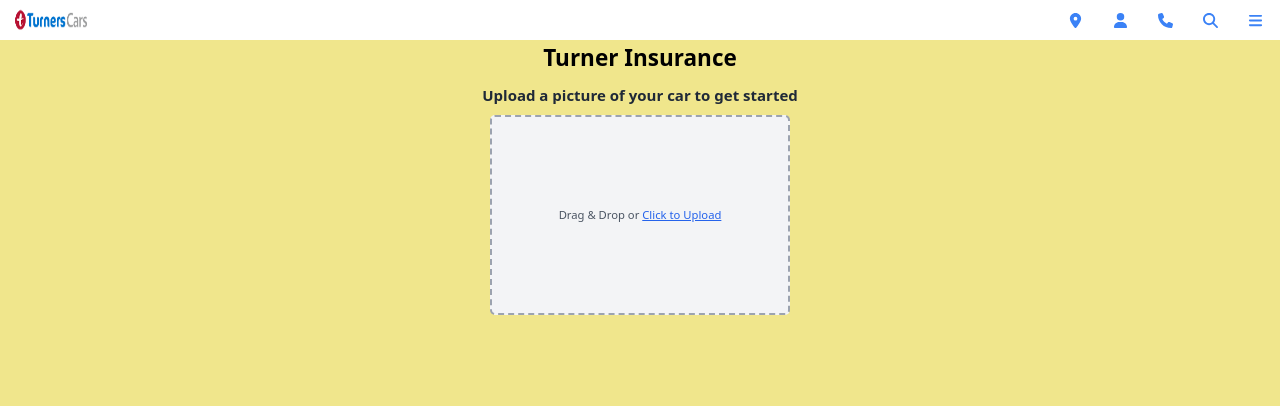
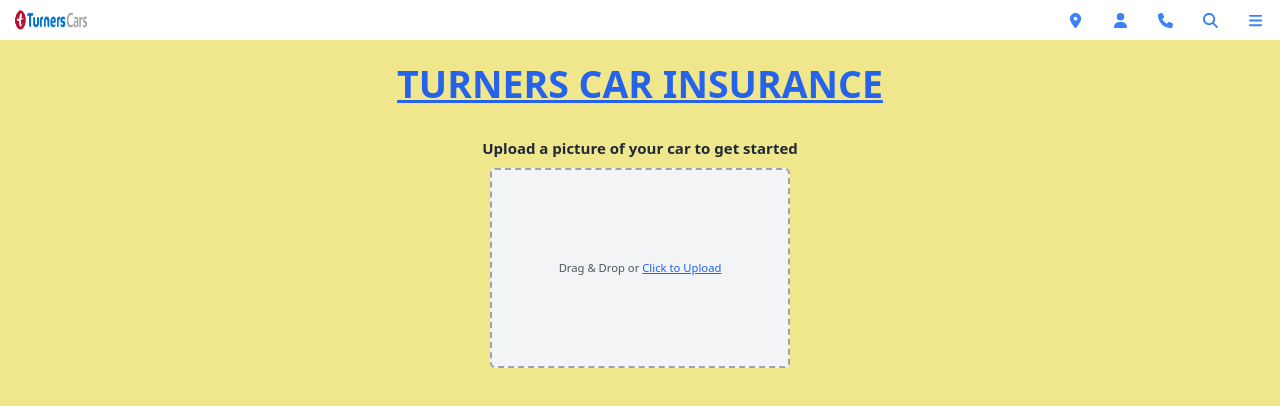
Before and after one commit to Safdari10/Car-Insurance-Estimator, a React (Vite) app in the folder client/: page / in a window 1280 px wide. Shown: the top 406 px of the page. Built offline with nearby package versions, Linux system fonts and the light colour scheme.

Commit message:
adjusted page header size and color in app.tsx

```diff
--- a/client/src/App.tsx
+++ b/client/src/App.tsx
@@ -7,8 +7,8 @@
     <ImageUploadProvider>
       <div className="text-center">
         <Header />
-        <h1 className="text-4xl text-center font-semibold m-2">
-          Turner Insurance
+        <h1 className="text-blue-600 text-6xl text-center underline font-semibold m-10">
+          TURNERS CAR INSURANCE
         </h1>
       <Upload/>
       </div>
```
